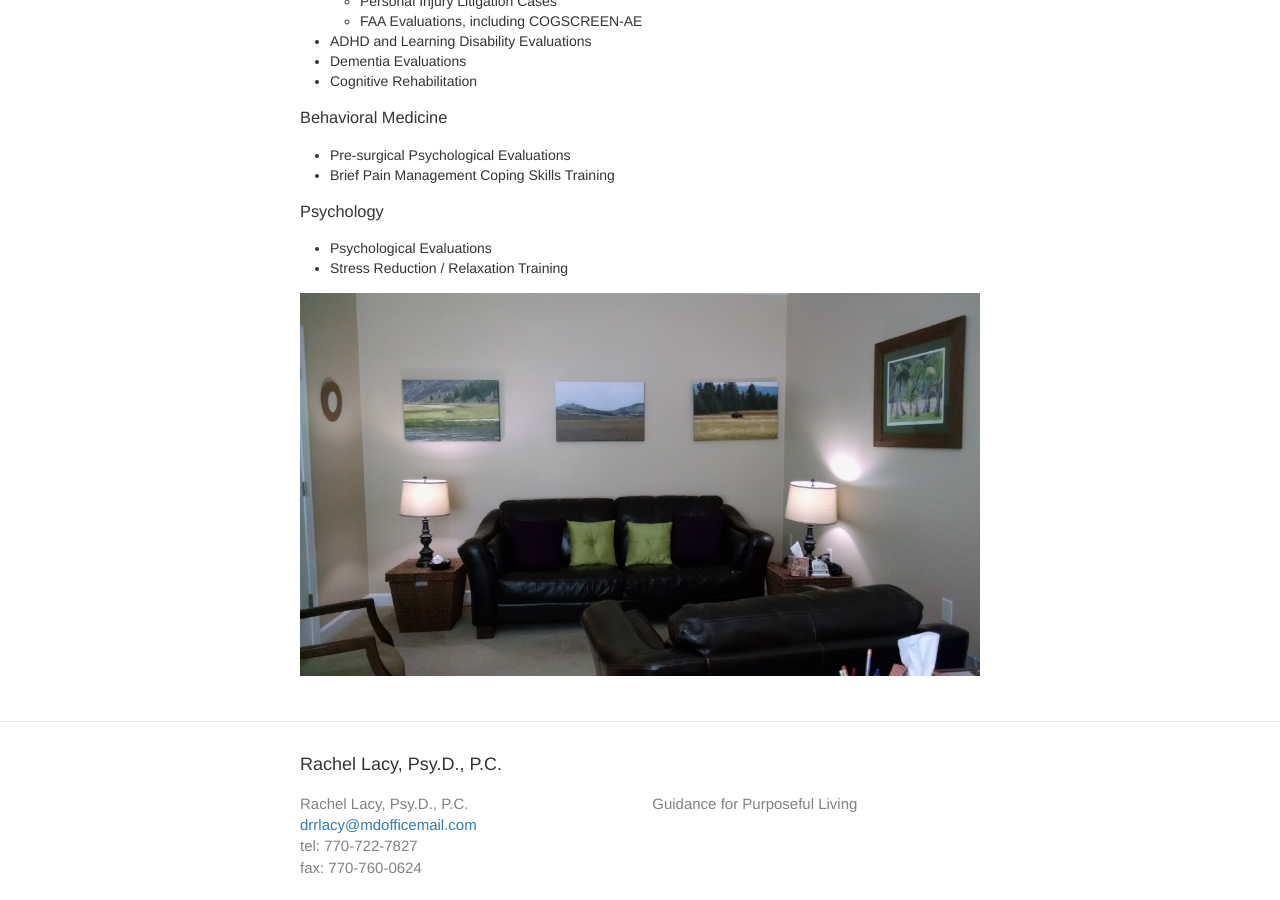
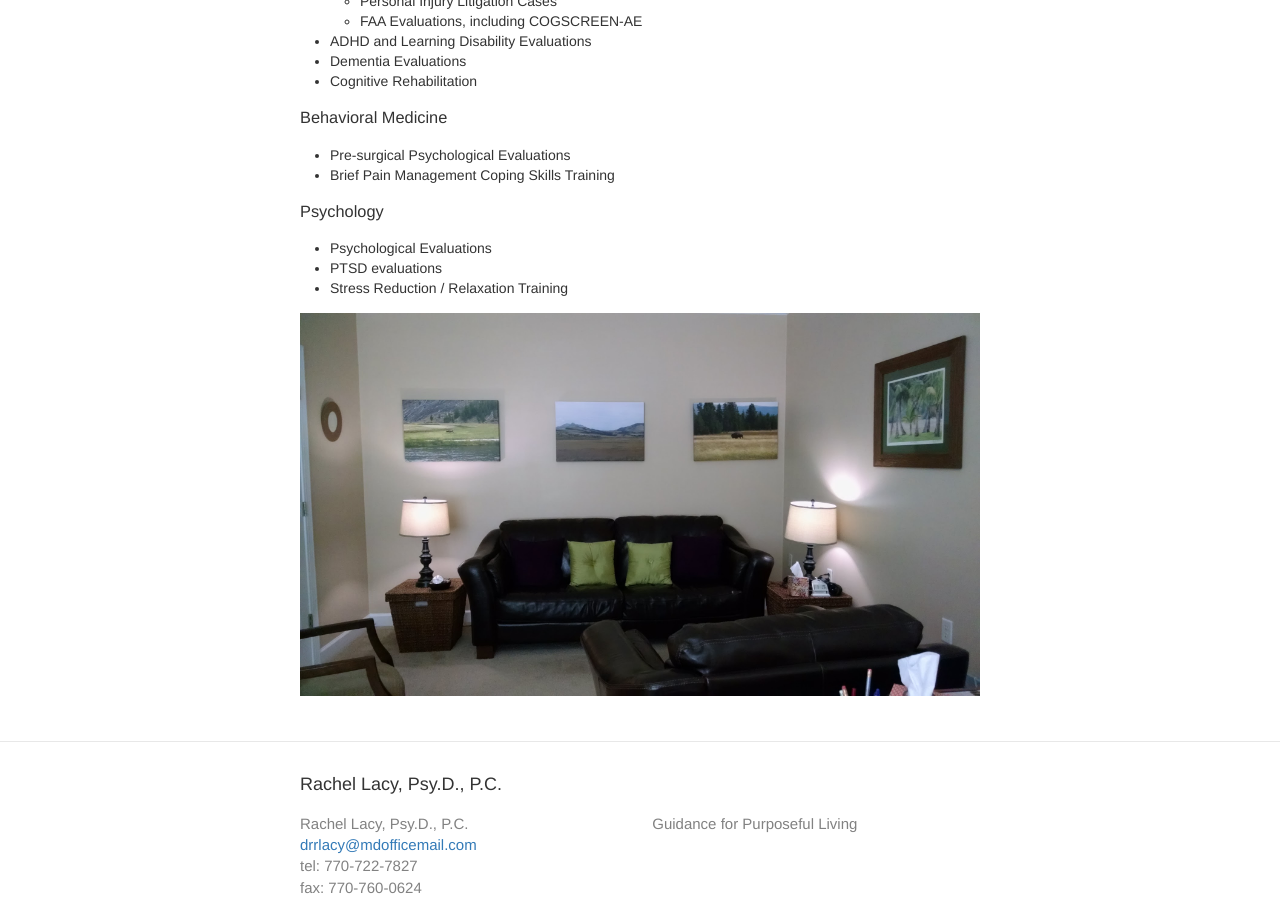
Before and after one commit to halcyon/renewedbrain.com, a Jekyll site: the page built from index.md, in a window 1280 px wide and 900 px high, scrolled down 729 px. Built offline with Jekyll 4.4.1, drawn with Linux system fonts in a browser that asks for light colours.

Commit message:
Update index.md

```diff
--- a/index.md
+++ b/index.md
@@ -32,6 +32,7 @@ layout: default
 
 ### Psychology
 * Psychological Evaluations
+* PTSD evaluations
 * Stress Reduction / Relaxation Training
 
 ![office](../images/office.jpg)
```
